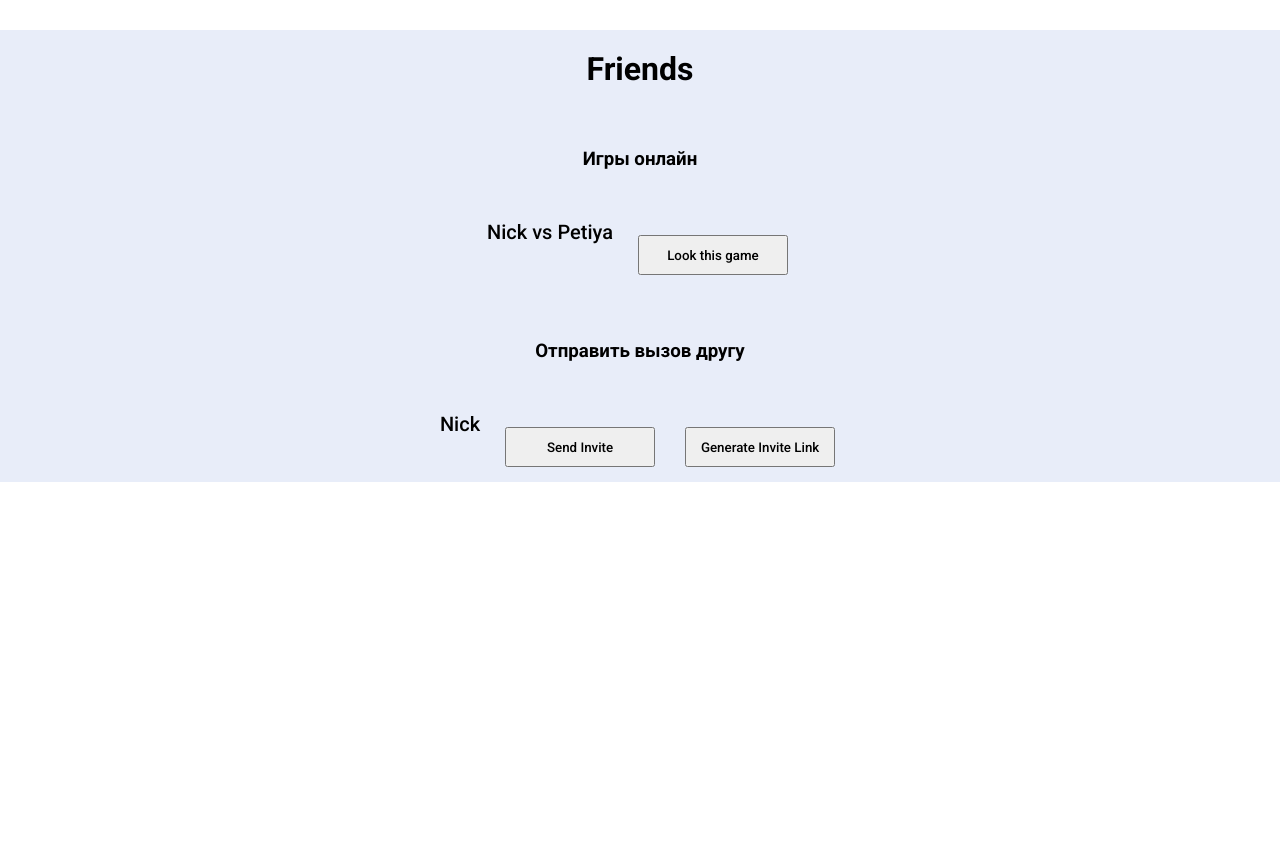
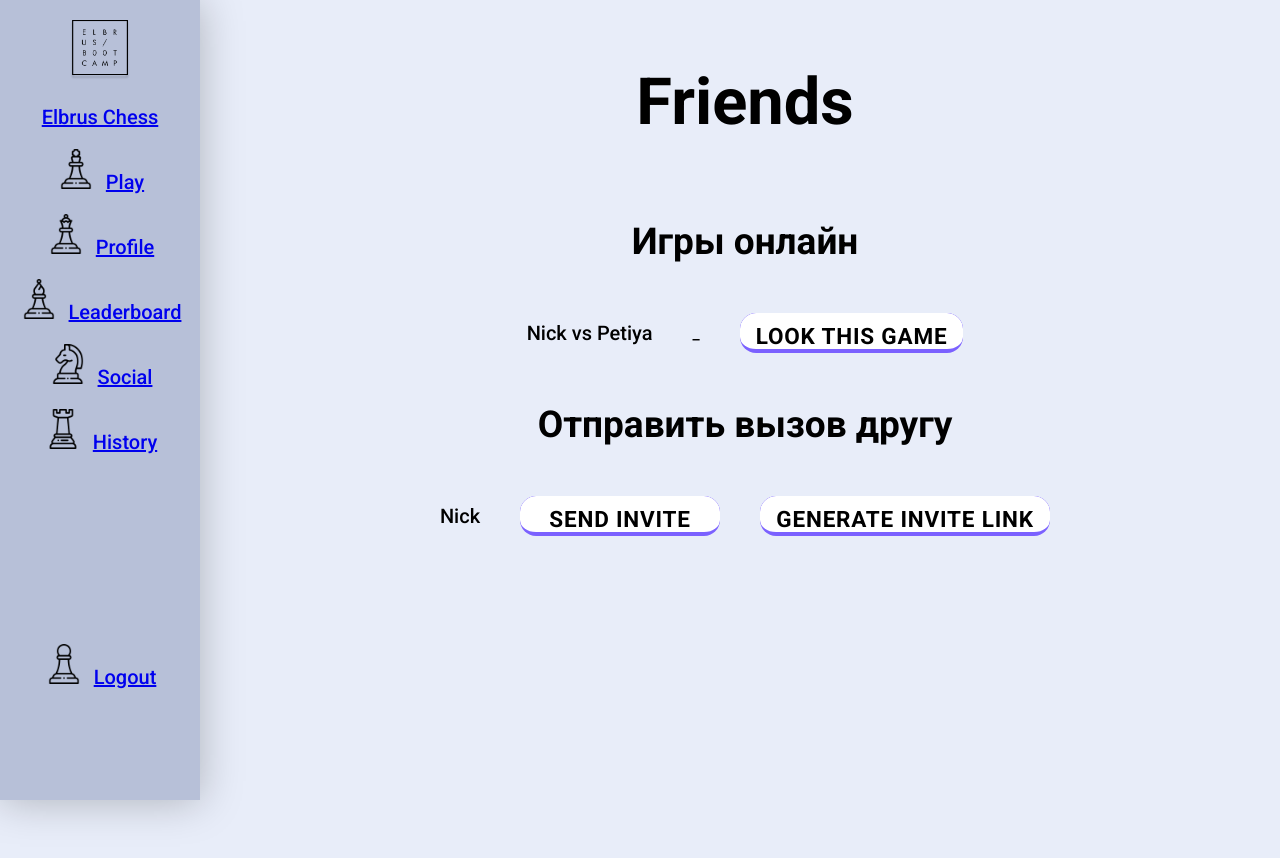
Before and after one commit to pprooxyy/chess-test, a React (Create React App) app in the folder client/: page /friends in a window 1280 px wide. Shown: the top 858 px of the page. Before the commit the page ends 800 px from the top, so only its background shows below. Built offline with nearby package versions, Linux system fonts and the light colour scheme.

Commit message:
Friendspage css

```diff
--- a/client/src/App.tsx
+++ b/client/src/App.tsx
@@ -5,8 +5,9 @@ import History from "./Pages/History/History";
 import { Route, Routes } from "react-router-dom";
 import StartPage from "./Pages/StartPage/StartPage";
 import MainPage from "./Pages/MainPage/MainPage";
-import Friends from "./Pages/Friends/Friends";
 import Profile from "./Pages/profile/Profile";
+import FriendPage from "./Pages/Friends/Friends";
+
 
 function App() {
   return (
@@ -14,7 +15,7 @@ function App() {
       <Routes>
         <Route path="/" element={<StartPage />} />
         <Route path="/home" element={<MainPage />} />
-        <Route path="/friends" element={<Friends />} />
+        <Route path="/friends" element={<FriendPage/>} />
         <Route path="/profile" element={<Profile />} />
         <Route path="/history" element={<History />} />
       </Routes>
--- /dev/null
+++ b/client/src/Components/Friends/Friends.css
@@ -0,0 +1,55 @@
+.main-container {
+    display: flex;
+    align-items: center;
+    justify-content: center;
+    gap: 100px;
+    width: 100%;
+    height: 520px;
+    flex: 1;
+    margin-left: 210px;
+}
+.mainFriendContainer{
+    display: flex;
+    flex-direction: column;
+    justify-content: center;
+    align-items: center;
+    font-family: 'Roboto', sans-serif;
+    gap: 50px;
+    padding-top: 30px;
+}
+
+.flexLook{
+    display: flex;
+    flex-direction: row;
+    align-items: center;
+    gap: 40px;
+}
+
+.title-friends{
+    display: flex;
+    flex-direction: row;
+    justify-content: center;
+    align-items: center;
+    padding-top: 20px;
+    font-size: 65px;
+}
+
+.FriendVsFriend{
+    font-size: 20px;
+}
+
+button {
+    width: 150px;
+    height: 40px;
+    margin: auto;
+}
+
+.text-title-h3{
+    font-size: 37px;
+    text-decoration: inherit;
+}
+
+.koniFriends{
+    width: 200px;
+    height: 10px;
+}
--- /dev/null
+++ b/client/src/Components/Friends/Friends.tsx
@@ -0,0 +1,29 @@
+import React, { useState } from "react";
+import "./Friends.css";
+import Button from "../Button/Button";
+
+function Friends() {
+  return (
+    <div className="main-container">
+      <div className="mainFriendContainer">
+        <h1 className="title-friends">Friends</h1>
+        <h3 className="text-title-h3">Игры онлайн</h3>
+        <div>
+          <div className="flexLook">
+            <div className="FriendVsFriend">Nick vs Petiya</div>
+            {"_"}
+            <div><Button text="Look this game" /></div>
+          </div>
+        </div>
+        <h3 className="text-title-h3">Отправить вызов другу</h3>
+        <div className="flexLook">
+          <div className="FriendVsFriend">Nick</div>
+          <div><Button text={"send invite"} height="40px" width="200px"/></div>
+          <div><Button text={"Generate Invite Link"} width="290px" /></div>
+        </div>
+      </div>
+    </div>
+  );
+}
+
+export default Friends;
--- a/client/src/Pages/Friends/Friends.css
+++ b/client/src/Pages/Friends/Friends.css
@@ -1,31 +1,37 @@
-.mainContainer{
-    background-color: #E8EDF9;
-}
+.main-page-wrapper {
+    position: relative;
+    display: flex;
+    background-color: #e8edf9;
+    height: 200vh;
+  }
 
-.mainFriendContainer{
+  .text-buttons-wrapper-main {
+    height: 100%;
     display: flex;
     flex-direction: column;
     justify-content: center;
     align-items: center;
-    font-family: 'Roboto', sans-serif;
-    gap: 50px;
-    padding-top: 30px;
-}
+    gap: 60px;
+  }
 
-.flexLook{
-    display: flex;
-    flex-direction: row;
-    gap: 20px;
-}
-
-.titleFriends{
+  .text-wrapper {
     display: flex;
     flex-direction: column;
     justify-content: center;
     align-items: center;
-    padding-top: 20px;
-}
+    gap: 10px;
+  }
 
-.FriendVsFriend{
-    font-size: 20px;
-}
+  .text-wrapper h1 {
+    font-size: 3.5em;
+  }
+
+  .text-wrapper p {
+    font-size: 1.2em;
+  }
+
+  .buttons-wrapper {
+    display: flex;
+    flex-direction: column;
+    gap: 35px;
+  }
--- a/client/src/Pages/Friends/Friends.tsx
+++ b/client/src/Pages/Friends/Friends.tsx
@@ -1,58 +1,15 @@
 import React, { useState } from "react";
 import "./Friends.css";
+import Navbar from "../../Components/Navbar/Navbar";
+import Friends from "../../Components/Friends/Friends";
 
-function Friends() {
-  // const [friendName1, setFriendName] = useState('Pick');
-  // const [friendName2, setFriend] = useState('Nick');
-  // const [battles, setBattles] = useState([]);
-  // const [selectedGame, setSelectedGame] = useState(null);
-
-  // const handleLookGame = (gameId) => {
-  //     // Logic to look at the selected game
-  //     console.log('Looking at game with ID:', gameId);
-  //     setSelectedGame(gameId);
-  // };
-
-  // const handleSendInvite = () => {
-  //     // Logic to send an invite to the friend
-  //     console.log('Invite sent to friend:', friendName);
-  // };
-
-  // const handleGenerateLink = () => {
-  //     // Logic to generate an invite link
-  //     console.log('Invite link generated for friend:', friendName);
-  // };
-
+function FriendPage() {
   return (
-    <div className="mainContainer">
-      <h1 className="titleFriends">Friends</h1>
-      <div className="mainFriendContainer">
-        <h3 className="onlineFriends">Игры онлайн</h3>
-        <div>
-          <ul className="flexLook">
-            {/* <h2>{friendName1} vs {friendName2}</h2> */}{" "}
-            <div className="FriendVsFriend">Nick vs Petiya</div>
-            {/* {battles.map((battle) => (
-                        <>
-                            <li key={battle.id}>
-                                {battle.startTime} - {battle.endTime}: {battle.status}
-                                <button onClick={() => handleLookGame(battle.id)}>Look this game</button>
-                            </li>
-                        </>
-                    ))} */}
-            <button>Look this game</button>
-          </ul>
-        </div>
-        <h3>Отправить вызов другу</h3>
-        <div className="flexLook">
-          {/* <h2>{friendName1}</h2> */}
-          <div className="FriendVsFriend">Nick</div>
-          <button>Send Invite</button>
-          <button>Generate Invite Link</button>
-        </div>
-      </div>
+    <div className="main-page-wrapper">
+      <Navbar />
+      <Friends />
     </div>
   );
 }
 
-export default Friends;
+export default FriendPage;
```
